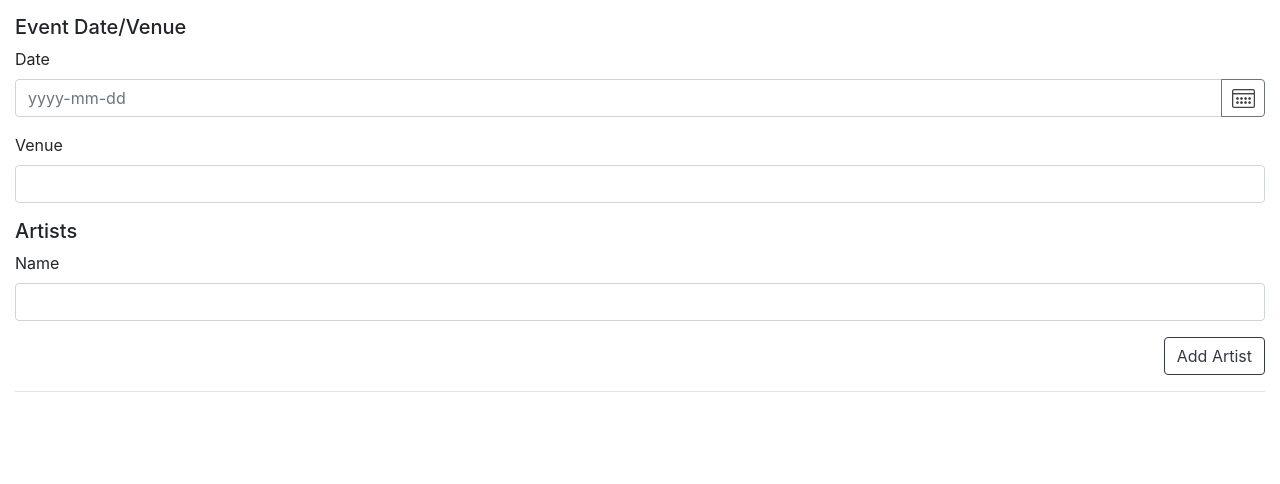
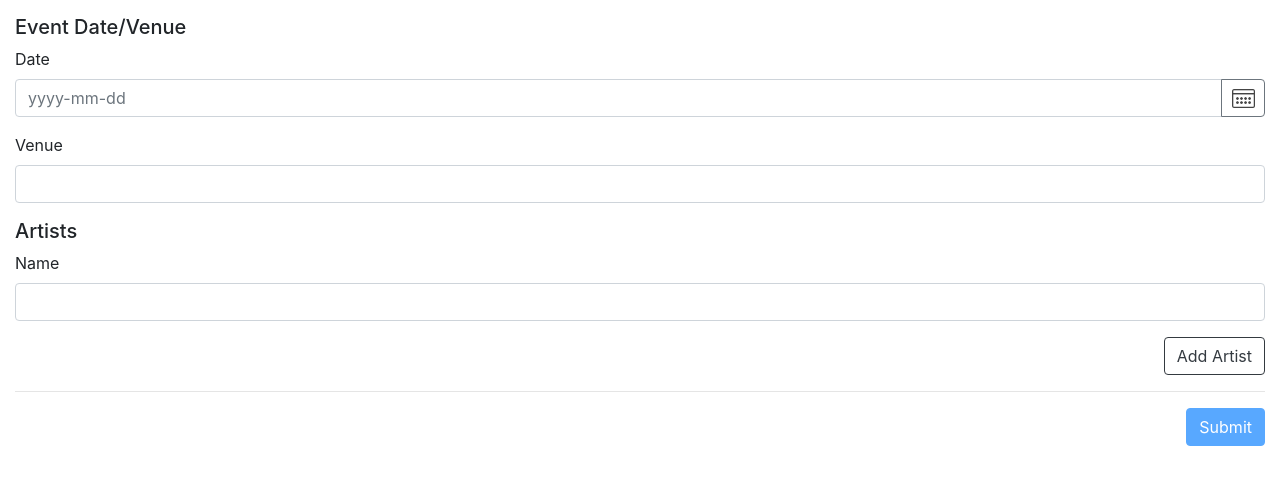
Before and after one commit to snerks/reactive-forms01, an Angular app: page / in a window 1280 px wide. Shown: the top 484 px of the page. Built offline with nearby package versions, Linux system fonts and the light colour scheme.

Commit message:
Store Json online

```diff
--- a/angular.json
+++ b/angular.json
@@ -48,7 +48,8 @@
         "serve": {
           "builder": "@angular-devkit/build-angular:dev-server",
           "options": {
-            "browserTarget": "reactive-forms01:build"
+            "browserTarget": "reactive-forms01:build",
+            "port": 4201
           },
           "configurations": {
             "production": {
--- /dev/null
+++ b/src/app/models.ts
@@ -0,0 +1,30 @@
+export interface ShowsInfo {
+  lastUpdated: Date;
+  shows: Show[];
+}
+
+export interface Show {
+  addedDate?: Date;
+  isSoldOut: boolean;
+  isCancelled: boolean;
+
+  onSaleDate?: Date;
+
+  priceText?: string;
+
+  date: Date;
+  venue: string;
+
+  artists: Artist[];
+
+  notes?: string;
+
+  detailsUri?: string;
+}
+
+export interface Artist {
+  name: string;
+  stageTime?: string;
+
+  videoUrl?: string;
+}
--- a/src/app/profile-editor/profile-editor.component.html
+++ b/src/app/profile-editor/profile-editor.component.html
@@ -130,8 +130,6 @@
 
     <hr />
 
-    <!-- <button type="submit" class="btn btn-primary float-right"
-      [disabled]="!profileForm.valid">Submit</button> -->
   </div>
 
   <!-- <p>
@@ -146,6 +144,11 @@
   <div *ngIf="!profileForm.invalid" class="alert alert-success">
     The event details are valid!
   </div>
+
+  <button type="submit" class="btn btn-primary float-right"
+    style="margin-bottom: 15px;"
+    (click)="submitShow()"
+    [disabled]="!profileForm.valid">Submit</button>
 
   <textarea *ngIf="!profileForm.invalid" style="width: 100%;" rows="15">{{
     profileForm.value | json }}</textarea>
--- a/src/app/profile-editor/profile-editor.component.ts
+++ b/src/app/profile-editor/profile-editor.component.ts
@@ -3,6 +3,8 @@ import { FormGroup, FormControl } from "@angular/forms";
 import { FormBuilder, Validators, FormArray } from "@angular/forms";
 import { NgbDateAdapter } from "@ng-bootstrap/ng-bootstrap";
 import { NgbIsoDateAdapter } from "../ngb-iso-date-adapter";
+import { ShowService } from "../show.service";
+import { ShowsInfo } from "../models";
 
 @Component({
   selector: "app-profile-editor",
@@ -56,7 +58,7 @@ export class ProfileEditorComponent implements OnInit {
     // }),
   });
 
-  constructor(private fb: FormBuilder) {}
+  constructor(private fb: FormBuilder, private showService: ShowService) {}
 
   ngOnInit() {}
 
@@ -90,4 +92,34 @@ export class ProfileEditorComponent implements OnInit {
       })
     );
   }
+
+  submitShow() {
+    // const showsInfoJsonPrefix =
+    //   "{   'lastUpdated': '2018-10-11T10:28+01:00', 'shows': [";
+    // const showsInfoJsonSuffix = "]}";
+
+    const showJson = this.profileFormJson;
+    const show = JSON.parse(showJson);
+
+    // const putJson = `${showsInfoJsonPrefix}${showJson}${showsInfoJsonSuffix}`;
+
+    // const showsInfoUrl = "https://api.myjson.com/bins/6blgs";
+
+    // const showsInfo: ShowsInfo = {
+    //   lastUpdated: new Date(),
+    //   shows: [show]
+    // };
+
+    this.showService.getShowsInfo().subscribe(showsInfo => {
+      console.log("getShowsInfo:subsrcibe");
+      console.log(showsInfo);
+
+      showsInfo.shows.push(show);
+
+      this.showService.putShowsInfo(showsInfo).subscribe(data => {
+        console.log("putShowsInfo:subsrcibe");
+        console.log(data);
+      });
+    });
+  }
 }
--- /dev/null
+++ b/src/app/show.service.ts
@@ -0,0 +1,35 @@
+import { Injectable } from "@angular/core";
+import { HttpClient, HttpHeaders } from "@angular/common/http";
+import { Observable, of } from "rxjs";
+
+import { ShowsInfo } from "./models";
+// import { ShowsInfoResult } from "./mock-shows-info";
+
+@Injectable({
+  providedIn: "root"
+})
+export class ShowService {
+  // private showsInfoUrl =
+  //   "https://snerks.github.io/recommended-shows-ts01/recommended-shows.json";
+
+  private showsInfoUrl = "https://api.myjson.com/bins/6blgs";
+
+  constructor(private http: HttpClient) {}
+
+  // getShowsInfo(): ShowsInfo {
+  //   return ShowsInfoResult;
+  // }
+
+  getShowsInfo(): Observable<ShowsInfo> {
+    // return this.http.get<ShowsInfo>(this.showsInfoUrl).pipe(
+    //   tap(heroes => this.log("fetched heroes")),
+    //   catchError(this.handleError("getHeroes", []))
+    // );
+
+    return this.http.get<ShowsInfo>(this.showsInfoUrl);
+  }
+
+  putShowsInfo(showsInfo: ShowsInfo): Observable<ShowsInfo> {
+    return this.http.put<ShowsInfo>(this.showsInfoUrl, showsInfo);
+  }
+}
```
Also changed, not shown: src/app/app.module.ts (+8 -1 lines), 1 other file (tests, documents, lock files or other folders).
